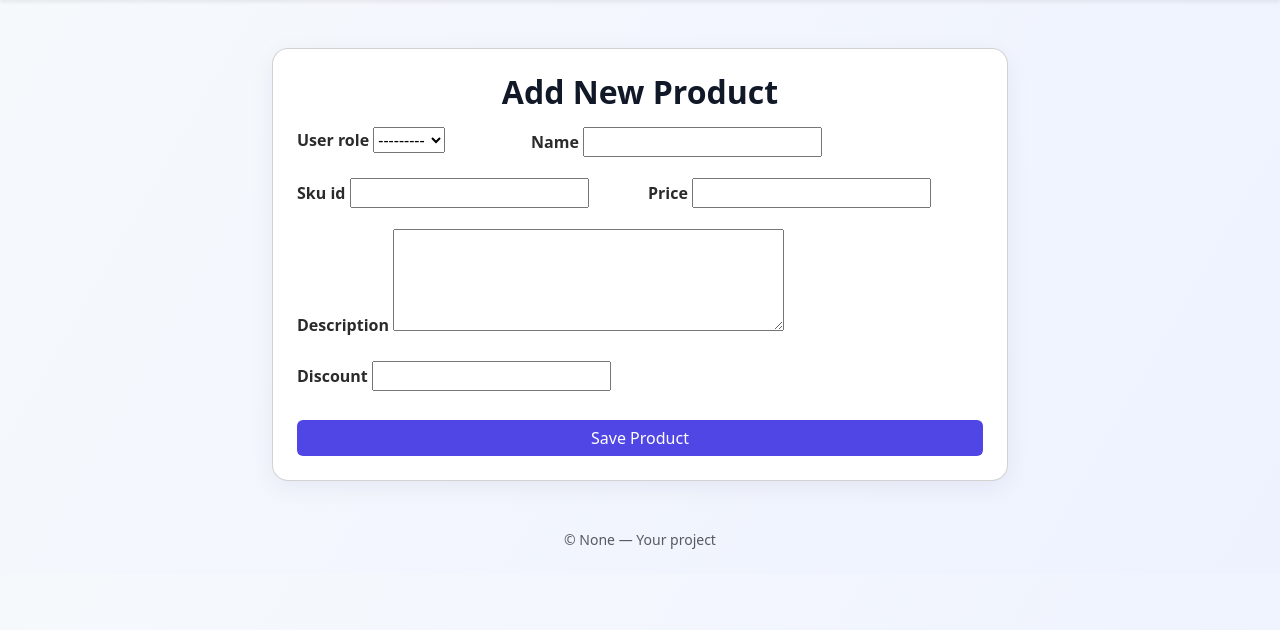
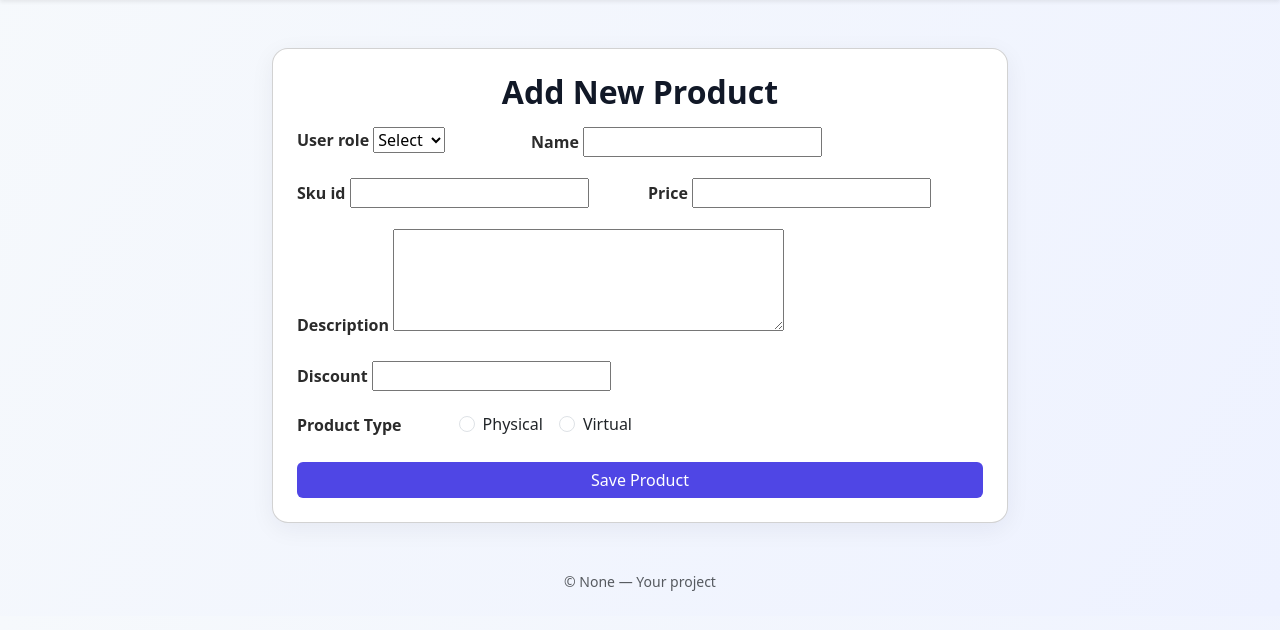
Before and after one commit to MUHAMMADIBRAHIM028/django-web, a Django app: page /product/ in a window 1280 px wide. Shown: the part 56-686 px from the top of the page. Run offline with Django 5.2, Linux system fonts and the light colour scheme.

Commit message:
upadet product form

```diff
--- a/djangoweb/homepage/models.py
+++ b/djangoweb/homepage/models.py
@@ -14,6 +14,7 @@ class UserInfo(models.Model):
 # ---------------- New Product model ----------------
 class Product(models.Model):
     ROLE_CHOICES = [
+        ('', 'Select'),
         ('Admin', 'Admin'),
         ('User', 'User'),
     ]
--- a/djangoweb/homepage/templates/homepage/product_form.html
+++ b/djangoweb/homepage/templates/homepage/product_form.html
@@ -45,7 +45,19 @@
           </div>
 
         </div>
-
+<div class="col-md-6 mt-3 d-flex justify-content-between align-items-center">
+    <label class="form-label mb-0 me-1">Product Type</label>  <!-- Reduced margin on the label -->
+    <div class="d-flex me-2">  <!-- Added margin to the right of the radio button container -->
+        <div class="form-check me-3">
+            <input class="form-check-input" type="radio" name="productType" id="physical" value="physical">
+            <label class="form-check-label" for="physical">Physical</label>
+        </div>
+        <div class="form-check">
+            <input class="form-check-input" type="radio" name="productType" id="virtual" value="virtual">
+            <label class="form-check-label" for="virtual">Virtual</label>
+        </div>
+    </div>
+</div>
         <div class="mt-4">
           <button class="btn btn-primary w-100" type="submit">Save Product</button>
         </div>
```
